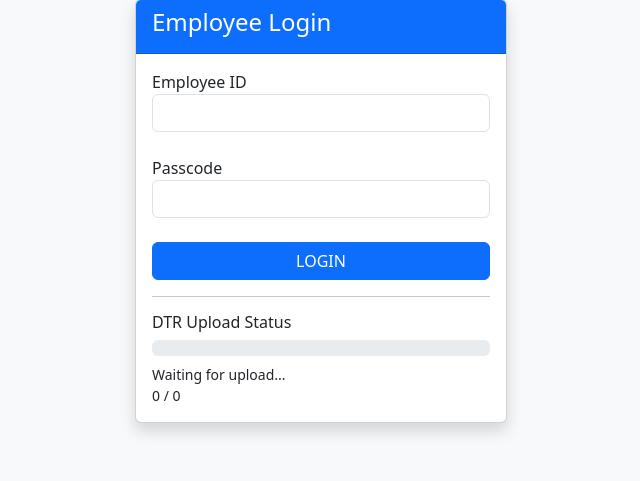
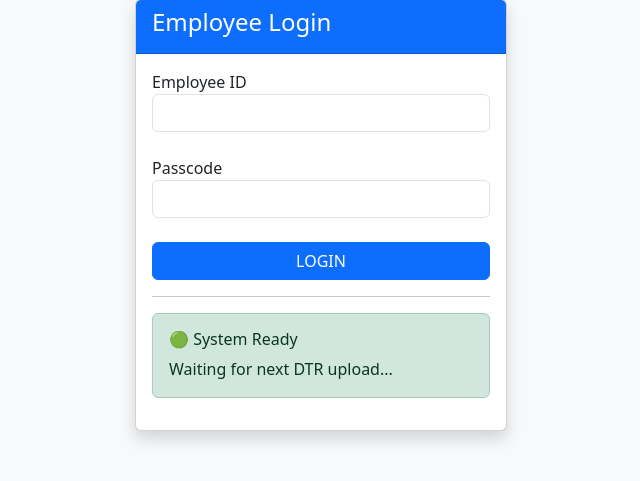
Before and after one commit to eytang23/TMENHS_DTR_PORTAL, a Flask app: page /login in a window 1280 px wide. Shown: the part 49-530 px from the top of the page, without its empty margins (319-959 px from the left). Run offline with Flask 3, Linux system fonts and the light colour scheme; some libraries are stand-ins or nearby versions.

Commit message:
Added professional upload status card

```diff
--- a/app.py
+++ b/app.py
@@ -63,6 +63,7 @@ def update_upload_status():
     upload_status["total"] = data.get("total", 0)
     upload_status["progress"] = data.get("progress", 0)
     upload_status["finished"] = data.get("finished", False)
+    upload_status["month"] = data.get("month", "")
 
     return jsonify({
         "status": "success"
--- a/templates/login.html
+++ b/templates/login.html
@@ -57,9 +57,23 @@ LOGIN
 
 <div id="uploadStatus" class="mt-3">
 
-    <h6>DTR Upload Status</h6>
+    <div id="statusCard" class="alert alert-success">
 
-    <div id="progressContainer">
+        <h6 class="mb-2">
+            🟢 System Ready
+        </h6>
+
+        <div id="lastUpload">
+
+            Waiting for next DTR upload...
+
+        </div>
+
+    </div>
+
+    <div id="progressSection" style="display:none;">
+
+        <h6>DTR Upload Status</h6>
 
         <div class="progress">
 
@@ -78,30 +92,13 @@ LOGIN
             id="employeeName"
             class="d-block mt-2">
 
-            Waiting for upload...
-
         </small>
 
         <small
             id="completed"
             class="d-block">
 
-            0 / 0
-
         </small>
-
-    </div>
-
-    <div
-        id="successMessage"
-        class="alert alert-success mt-3 text-center"
-        style="display:none;">
-
-        <h5 class="mb-2">
-            ✔ Successfully Uploaded
-        </h5>
-
-        <div id="successDetails"></div>
 
     </div>
 
@@ -123,52 +120,75 @@ async function loadUploadStatus() {
     try {
 
         const response = await fetch("/api/upload-status");
-
         const data = await response.json();
 
-        const progress = data.progress || 0;
+        const statusCard = document.getElementById("statusCard");
+        const progressSection = document.getElementById("progressSection");
+        const lastUpload = document.getElementById("lastUpload");
 
-        document.getElementById("progressBar").style.width = progress + "%";
-        document.getElementById("progressBar").innerHTML = progress + "%";
+        // ==========================
+        // Upload is Running
+        // ==========================
+        if (data.running) {
 
-        if (data.finished) {
+            statusCard.style.display = "none";
+            progressSection.style.display = "block";
 
-            document.getElementById("progressContainer").style.display = "none";
+            document.getElementById("progressBar").style.width =
+                data.progress + "%";
 
-            document.getElementById("successMessage").style.display = "block";
-
-            const now = new Date();
-
-            const monthYear = now.toLocaleString('default', {
-                month: 'long',
-                year: 'numeric'
-            });
-
-            document.getElementById("successDetails").innerHTML = `
-                <strong>${monthYear} DTR</strong><br>
-                Upload completed successfully.<br>
-                Employees Processed: ${data.total}
-    `        ;
-
-        } else if (data.running) {
+            document.getElementById("progressBar").innerHTML =
+                data.progress + "%";
 
             document.getElementById("employeeName").innerHTML =
-                "Uploading: " + data.current_employee;
+                "Uploading: <strong>" + data.current_employee + "</strong>";
 
             document.getElementById("completed").innerHTML =
                 "Completed: " + data.completed + " / " + data.total;
 
+            return;
+        }
+
+        // ==========================
+        // Upload Finished
+        // ==========================
+        progressSection.style.display = "none";
+        statusCard.style.display = "block";
+
+        if (data.finished) {
+
+            const monthYear = data.month;
+
+            const monthYear = now.toLocaleString("default", {
+                month: "long",
+                year: "numeric"
+            });
+
+            statusCard.className = "alert alert-success";
+
+            lastUpload.innerHTML = `
+                <h6 class="mb-2">✅ Successfully Uploaded</h6>
+
+                <strong>${monthYear} DTR</strong><br>
+
+                ${data.total} Employee Records Uploaded
+            `;
+
         } else {
 
-            document.getElementById("employeeName").innerHTML =
-                "Waiting for upload...";
+            statusCard.className = "alert alert-info";
 
-            document.getElementById("completed").innerHTML =
-                "0 / 0";
+            lastUpload.innerHTML = `
+                <h6 class="mb-2">🟢 System Ready</h6>
+
+                Waiting for next DTR upload...
+            `;
 
         }
 
-    } catch (err) {
+    }
+
+    catch(err){
 
         console.log(err);
 
@@ -178,10 +198,9 @@ async function loadUploadStatus() {
 
 loadUploadStatus();
 
-setInterval(loadUploadStatus, 1000);
+setInterval(loadUploadStatus,1000);
 
 </script>
-
 </body>
 
 </html>
```
